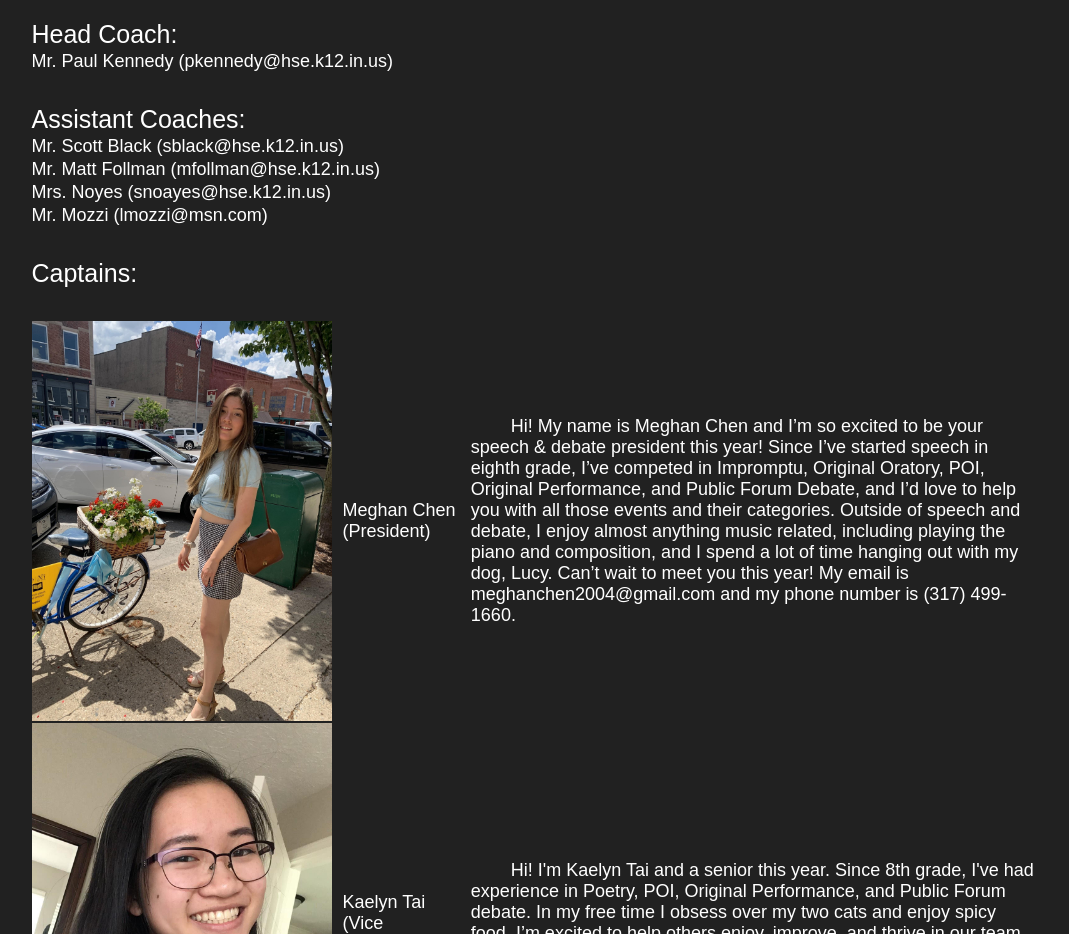
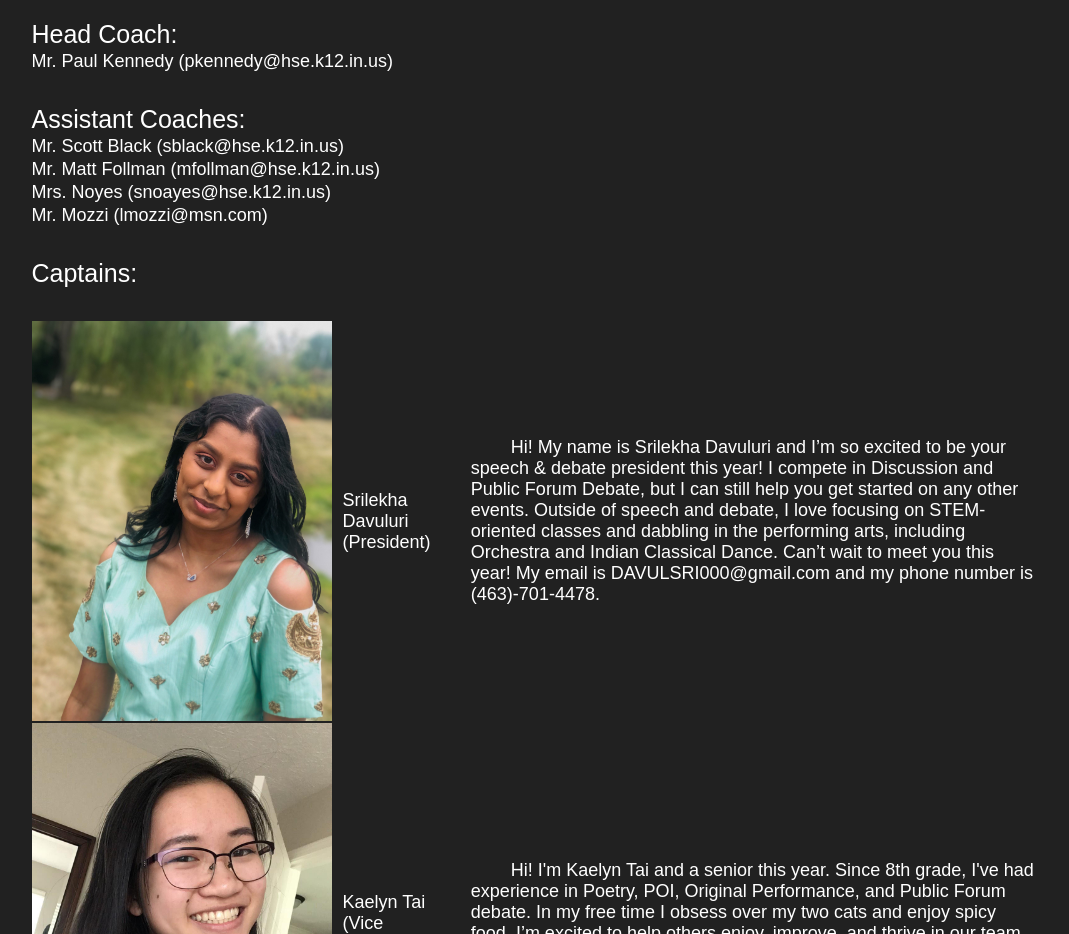
Before and after one commit to fhsspeech/fhsspeech.com, a plain HTML site: page Contact.html in a window 1280 px wide. Shown: the part 166-1100 px from the top of the page, without its empty margins (106-1175 px from the left). Drawn offline with Linux system fonts and the light colour scheme.

Commit message:
Update Contact.html

```diff
--- a/Contact.html
+++ b/Contact.html
@@ -107,11 +107,11 @@ a:active {
 	</tr>
 	<tr><td colspan = "5">&nbsp;</td></tr>
 	<tr>
-		<td><img src = "meghan_chen.jpg" alt = "Meghan Chen" width = "300" length = "300"/></td>
+		<td><img src = "srilekhaDavuluri.jpg" alt = "Srilekha Davuluri" width = "300" length = "300"/></td>
 		<td>&nbsp;</td>
-		<td><font size = "4">Meghan Chen (President)</font></td>
+		<td><font size = "4">Srilekha Davuluri (President)</font></td>
 		<td>&nbsp;</td>
-		<td><font size = "4">&nbsp;&nbsp;&nbsp;&nbsp;&nbsp;&nbsp;&nbsp;&nbsp;Hi! My name is Meghan Chen and I’m so excited to be your speech & debate president this year! Since I’ve started speech in eighth grade, I’ve competed in Impromptu, Original Oratory, POI, Original Performance, and Public Forum Debate, and I’d love to help you with all those events and their categories. Outside of speech and debate, I enjoy almost anything music related, including playing the piano and composition, and I spend a lot of time hanging out with my dog, Lucy. Can’t wait to meet you this year! My email is meghanchen2004@gmail.com and my phone number is (317) 499-1660.
+		<td><font size = "4">&nbsp;&nbsp;&nbsp;&nbsp;&nbsp;&nbsp;&nbsp;&nbsp;Hi!  My name is Srilekha Davuluri and I’m so excited to be your speech & debate president this year! I compete in Discussion and Public Forum Debate, but I can still help you get started on any other events. Outside of speech and debate, I love focusing on STEM-oriented classes and dabbling in the performing arts, including Orchestra and Indian Classical Dance. Can’t wait to meet you this year! My email is DAVULSRI000@gmail.com and my phone number is (463)-701-4478.
 </font></td>
 	</tr>
 
```
